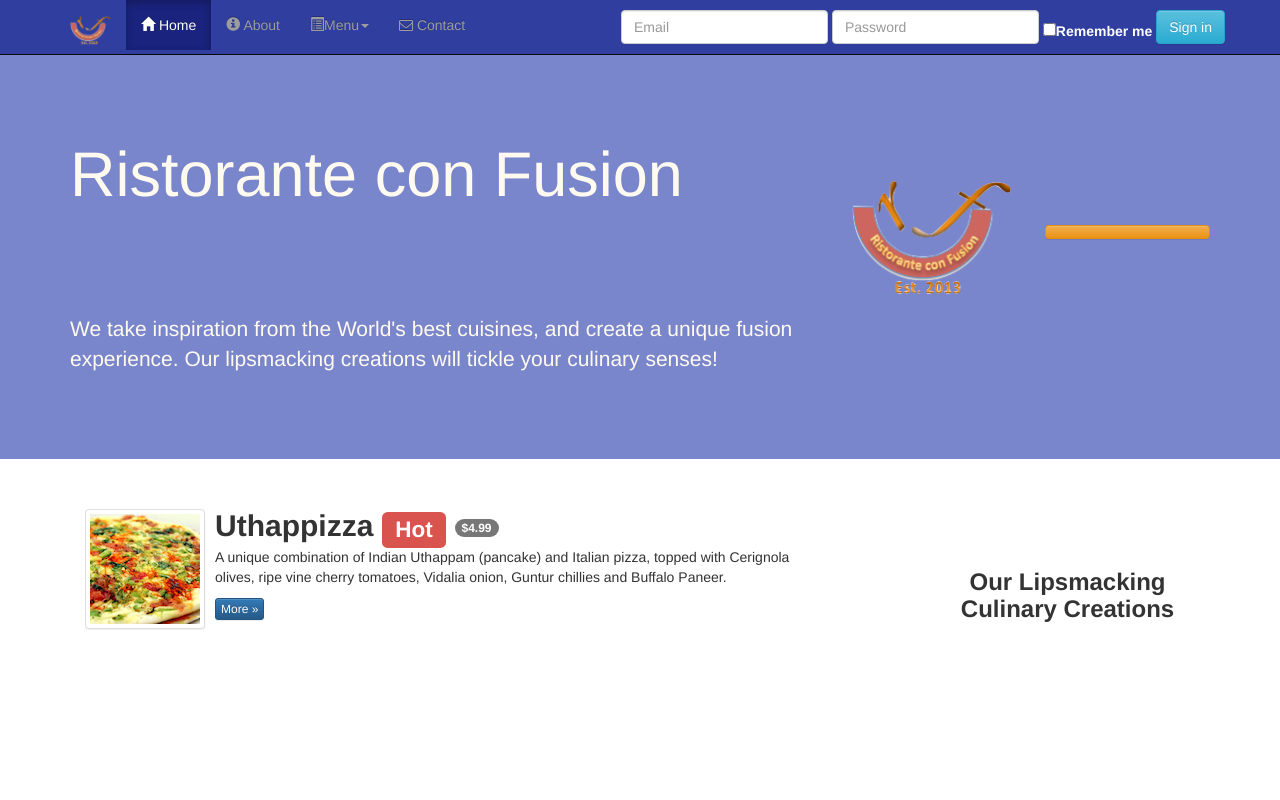
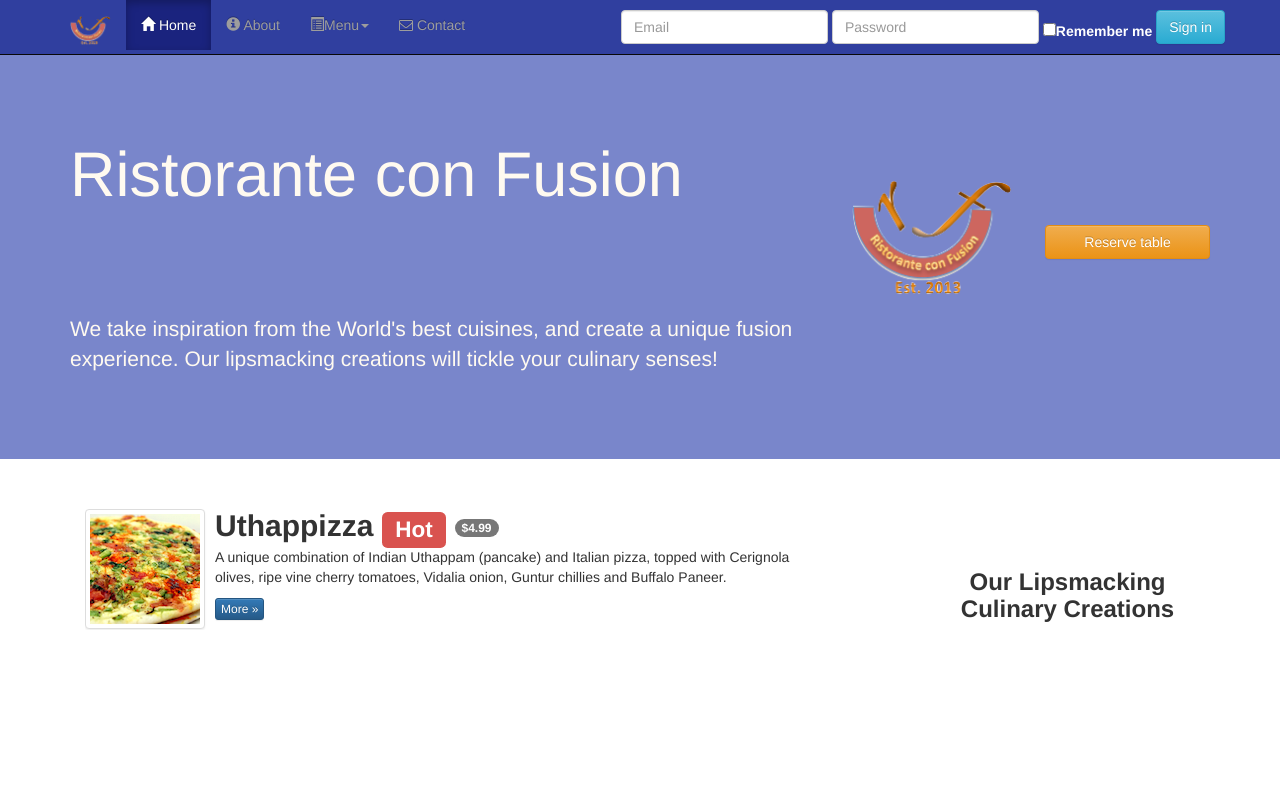
Before and after one commit to seunggyubyun/Course-2, a plain HTML site: page confusion/index.html in a window 1280 px wide. Shown: the top 800 px of the page. Drawn offline with nearby package versions, Linux system fonts and the light colour scheme.

Commit message:
Create index.html

```diff
--- a/confusion/index.html
+++ b/confusion/index.html
@@ -105,9 +105,10 @@
                 </div>
                 <div class="col-xs-12 col-sm-2">
                   <p style="padding:45px;"></p>
+
                    <a type="button" class="btn btn-warning btn-block"
                     data-toggle="tooltip" title="Or Call us at +852 12345678"
-					  data-placement="bottom" href="#reserveform"></a>
+					  data-placement="bottom" href="#reserveform">Reserve table</a>
                 </div>
 
             </div>
```
